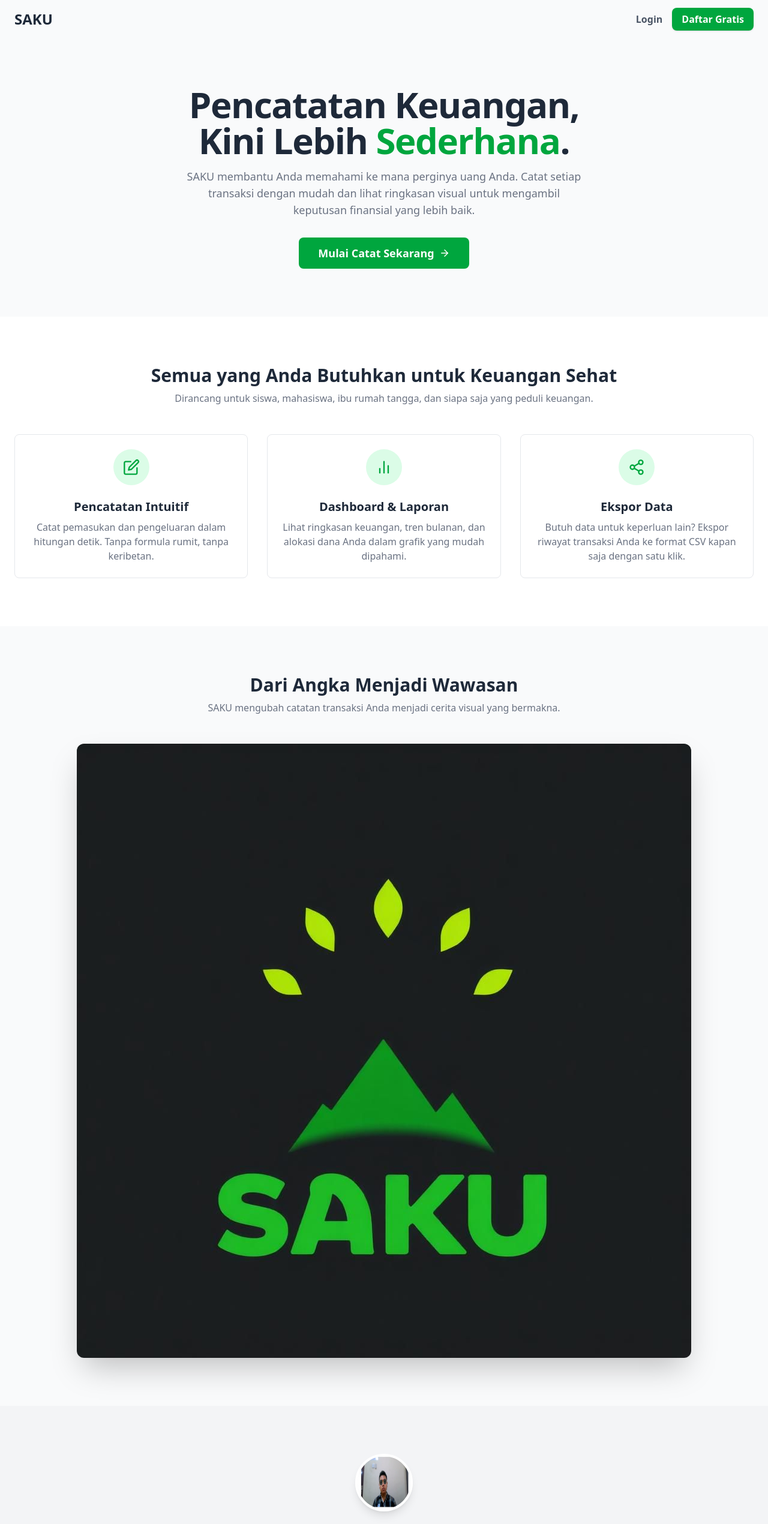
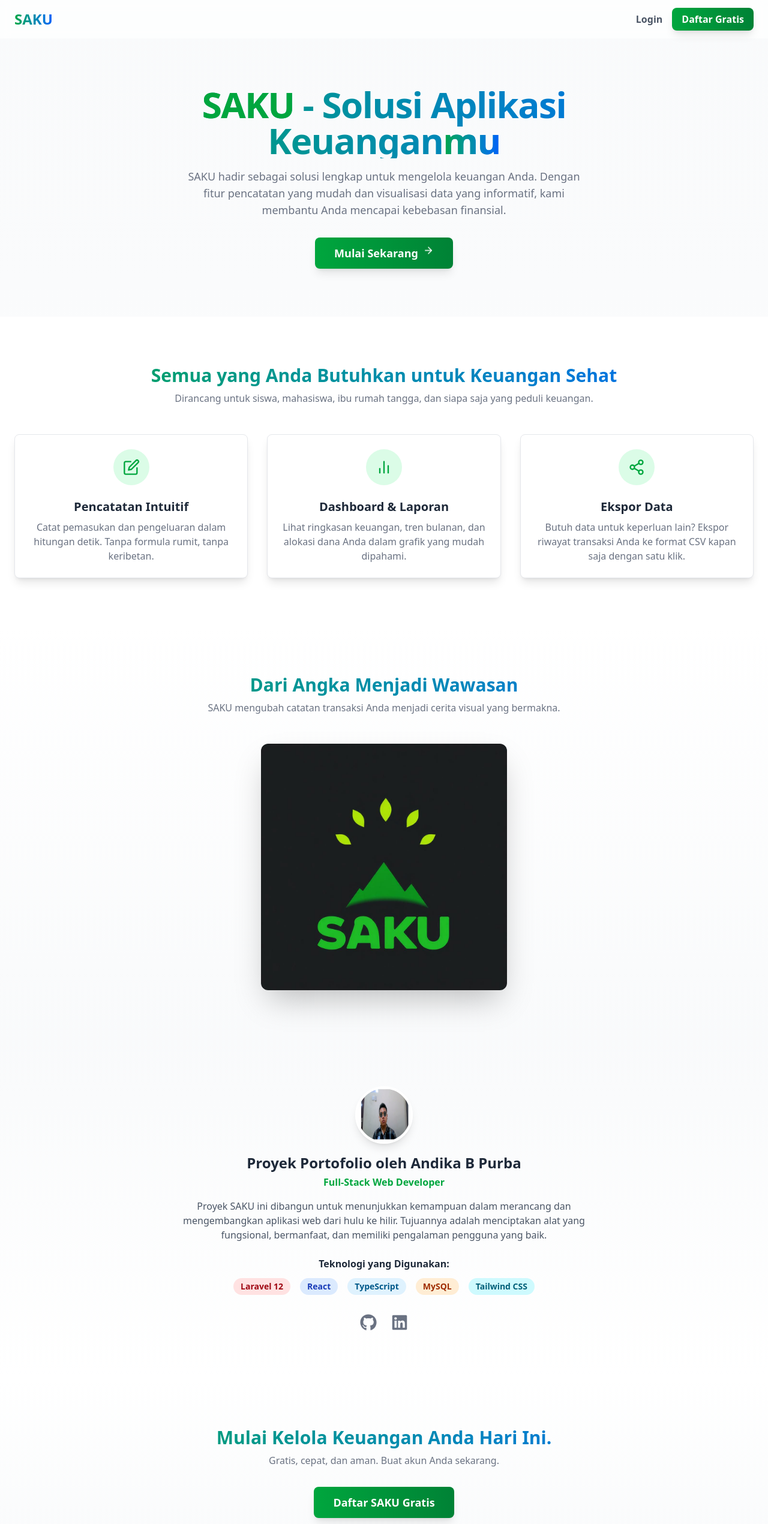
Before and after one commit to barthms/saku-react, a React (Vite) app: page /home in a window 1280 px wide. Shown: the top 2541 px of the page at 60% size. Built offline with nearby package versions, Linux system fonts and the light colour scheme.

Commit message:
Changes UI

```diff
--- a/package.json
+++ b/package.json
@@ -14,6 +14,7 @@
     "@tailwindcss/vite": "^4.1.11",
     "axios": "^1.9.0",
     "chart.js": "^4.5.0",
+    "framer-motion": "^12.23.0",
     "react": "^19.1.0",
     "react-chartjs-2": "^5.3.0",
     "react-dom": "^19.1.0",
--- a/src/pages/LandingPages.tsx
+++ b/src/pages/LandingPages.tsx
@@ -5,63 +5,95 @@ import { Link } from 'react-router-dom';
 import { FiArrowRight, FiEdit, FiBarChart2, FiShare2 } from 'react-icons/fi';
 import { FaGithub, FaLinkedin } from 'react-icons/fa';
 import { Footer } from '../components/layout/Footer';
-// Ganti dengan path gambar mockup Anda
-import dashboardMockup from '../assets/pixlr-image-generator-686ce86fe8f2d41b55745837.png'; // Pastikan nama file mockup sesuai
-import yourPhoto from '../assets/muka perpus.jpg'; // Siapkan foto Anda
+import { motion } from 'framer-motion';
+import dashboardMockup from '../assets/pixlr-image-generator-686ce86fe8f2d41b55745837.png';
+import yourPhoto from '../assets/muka perpus.jpg';
 
-// Komponen kecil untuk kartu fitur
 const FeatureCard = ({ icon, title, children }: { icon: React.ReactNode, title: string, children: React.ReactNode }) => (
-    <div className="bg-white p-6 rounded-lg border border-gray-200 text-center transform hover:scale-105 transition-transform duration-300">
-        <div className="inline-block p-4 bg-green-100 text-green-600 rounded-full">
+    <motion.div
+        whileHover={{ scale: 1.05 }}
+        whileTap={{ scale: 0.95 }}
+        className="bg-white p-6 rounded-lg border border-gray-200 text-center shadow-lg hover:shadow-xl transition-all duration-300"
+    >
+        <motion.div
+            initial={{ rotate: 0 }}
+            whileHover={{ rotate: 360 }}
+            transition={{ duration: 0.5 }}
+            className="inline-block p-4 bg-green-100 text-green-600 rounded-full"
+        >
             {icon}
-        </div>
+        </motion.div>
         <h3 className="text-xl font-bold mt-4 mb-2">{title}</h3>
         <p className="text-gray-500">{children}</p>
-    </div>
+    </motion.div>
 );
 
 export function LandingPage() {
-    // Ganti dengan nama dan link Anda
     const yourName = "Andika B Purba";
     const githubUrl = "https://github.com/barthms";
     const linkedinUrl = "https://www.linkedin.com/in/andikaPurba/";
 
     return (
-        <div className="bg-gray-50 text-gray-800 font-sans">
-            {/* 1. Header & Navigasi */}
-            <header className="container mx-auto px-6 py-4 flex justify-between items-center">
-                <h1 className="text-2xl font-bold">SAKU</h1>
+        <div className="bg-gradient-to-b from-gray-50 to-white text-gray-800 font-sans">
+            <header className="container mx-auto px-6 py-4 flex justify-between items-center backdrop-blur-sm bg-white/70 fixed top-0 left-0 right-0 z-50">
+                <motion.h1
+                    initial={{ x: -100, opacity: 0 }}
+                    animate={{ x: 0, opacity: 1 }}
+                    className="text-2xl font-bold bg-gradient-to-r from-green-600 to-blue-600 text-transparent bg-clip-text"
+                >
+                    SAKU
+                </motion.h1>
                 <div className="space-x-4">
-                    <Link to="/login" className="text-gray-600 font-semibold hover:text-green-600">Login</Link>
-                    <Link to="/register" className="bg-green-600 text-white font-semibold py-2 px-4 rounded-lg hover:bg-green-700 transition-colors shadow-sm hover:shadow-md">
+                    <Link to="/login" className="text-gray-600 font-semibold hover:text-green-600 transition-colors">Login</Link>
+                    <motion.div
+                        whileHover={{ scale: 1.05 }}
+                        whileTap={{ scale: 0.95 }}
+                        className="inline-block"
+                    >
+                        <Link to="/register" className="bg-gradient-to-r from-green-600 to-green-700 text-white font-semibold py-2 px-4 rounded-lg transition-all shadow-lg hover:shadow-xl">
                             Daftar Gratis
                         </Link>
+                    </motion.div>
                 </div>
             </header>
 
-            <main>
-                {/* 2. Hero Section */}
-                <section className="text-center py-20 px-6">
-                    <h1 className="text-4xl md:text-6xl font-extrabold tracking-tight">
-                        Pencatatan Keuangan, <br className="hidden md:block" /> Kini Lebih <span className="text-green-600">Sederhana</span>.
+            <main className="pt-16">
+                <motion.section
+                    initial={{ opacity: 0, y: 20 }}
+                    animate={{ opacity: 1, y: 0 }}
+                    transition={{ duration: 0.8 }}
+                    className="text-center py-20 px-6"
+                >
+                    <h1 className="text-4xl md:text-6xl font-extrabold tracking-tight bg-gradient-to-r from-green-600 to-blue-600 text-transparent bg-clip-text">
+                        <span className="text-green-600">SAKU</span> - Solusi Aplikasi <br className="hidden md:block" /> Keuangan<span className="text-transparent bg-clip-text bg-gradient-to-r from-green-600 to-blue-600">mu</span>
                     </h1>
                     <p className="mt-4 max-w-2xl mx-auto text-lg text-gray-500">
-                        SAKU membantu Anda memahami ke mana perginya uang Anda. Catat setiap transaksi dengan mudah dan lihat ringkasan visual untuk mengambil keputusan finansial yang lebih baik.
+                        SAKU hadir sebagai solusi lengkap untuk mengelola keuangan Anda. Dengan fitur pencatatan yang mudah dan visualisasi data yang informatif, kami membantu Anda mencapai kebebasan finansial.
                     </p>
-                    <div className="mt-8">
-                        <Link to="/register" className="inline-flex items-center gap-2 bg-green-600 text-white font-bold py-3 px-8 rounded-lg text-lg hover:bg-green-700 transition-transform hover:scale-105">
-                            Mulai Catat Sekarang <FiArrowRight />
+                    <motion.div
+                        className="mt-8"
+                        whileHover={{ scale: 1.05 }}
+                        whileTap={{ scale: 0.95 }}
+                    >
+                        <Link to="/register" className="inline-flex items-center gap-2 bg-gradient-to-r from-green-600 to-green-700 text-white font-bold py-3 px-8 rounded-lg text-lg transition-all shadow-lg hover:shadow-xl">
+                            Mulai Sekarang <FiArrowRight className="animate-bounce" />
                         </Link>
-                    </div>
-                </section>
+                    </motion.div>
+                </motion.section>
 
-                {/* 3. Fitur Unggulan */}
                 <section className="py-20 bg-white">
                     <div className="container mx-auto px-6">
-                        <div className="text-center mb-12">
-                            <h2 className="text-3xl font-bold">Semua yang Anda Butuhkan untuk Keuangan Sehat</h2>
+                        <motion.div
+                            initial={{ opacity: 0, y: 20 }}
+                            whileInView={{ opacity: 1, y: 0 }}
+                            viewport={{ once: true }}
+                            className="text-center mb-12"
+                        >
+                            <h2 className="text-3xl font-bold bg-gradient-to-r from-green-600 to-blue-600 text-transparent bg-clip-text">
+                                Semua yang Anda Butuhkan untuk Keuangan Sehat
+                            </h2>
                             <p className="text-gray-500 mt-2">Dirancang untuk siswa, mahasiswa, ibu rumah tangga, dan siapa saja yang peduli keuangan.</p>
-                        </div>
+                        </motion.div>
                         <div className="grid md:grid-cols-3 gap-8">
                             <FeatureCard icon={<FiEdit size={28} />} title="Pencatatan Intuitif">
                                 Catat pemasukan dan pengeluaran dalam hitungan detik. Tanpa formula rumit, tanpa keribetan.
@@ -76,60 +108,116 @@ export function LandingPage() {
                     </div>
                 </section>
 
-                {/* 4. Visual Showcase */}
-                <section className="py-20 px-6">
+                <section className="py-20 px-6 bg-gradient-to-b from-white to-gray-50">
                     <div className="container mx-auto">
-                        <div className="text-center mb-12">
-                            <h2 className="text-3xl font-bold">Dari Angka Menjadi Wawasan</h2>
+                        <motion.div
+                            initial={{ opacity: 0, y: 20 }}
+                            whileInView={{ opacity: 1, y: 0 }}
+                            viewport={{ once: true }}
+                            className="text-center mb-12"
+                        >
+                            <h2 className="text-3xl font-bold bg-gradient-to-r from-green-600 to-blue-600 text-transparent bg-clip-text">
+                                Dari Angka Menjadi Wawasan
+                            </h2>
                             <p className="text-gray-500 mt-2">SAKU mengubah catatan transaksi Anda menjadi cerita visual yang bermakna.</p>
-                        </div>
-                        <img src={dashboardMockup} alt="SAKU Dashboard Mockup" className="rounded-xl shadow-2xl mx-auto" />
+                        </motion.div>
+                        <motion.img
+                            initial={{ opacity: 0, scale: 0.8 }}
+                            whileInView={{ opacity: 1, scale: 1 }}
+                            viewport={{ once: true }}
+                            transition={{ duration: 0.5 }}
+                            src={dashboardMockup}
+                            alt="SAKU Dashboard Mockup"
+                            className="rounded-xl shadow-2xl mx-auto hover:shadow-3xl transition-shadow duration-300 w-2/3 md:w-1/2 lg:w-1/3"
+                        />
                     </div>
                 </section>
 
-                {/* 5. Developer Spotlight (Bagian Portofolio) */}
-                <section className="py-20 bg-gray-100">
+                <section className="py-20 bg-gradient-to-b from-gray-50 to-white">
                     <div className="container mx-auto px-6 text-center">
-                        <img src={yourPhoto} alt={yourName} className="w-24 h-24 rounded-full mx-auto mb-4 border-4 border-white shadow-lg" />
+                        <motion.img
+                            initial={{ scale: 0 }}
+                            whileInView={{ scale: 1 }}
+                            viewport={{ once: true }}
+                            transition={{ type: "spring", stiffness: 260, damping: 20 }}
+                            src={yourPhoto}
+                            alt={yourName}
+                            className="w-24 h-24 rounded-full mx-auto mb-4 border-4 border-white shadow-lg"
+                        />
+                        <motion.div
+                            initial={{ opacity: 0, y: 20 }}
+                            whileInView={{ opacity: 1, y: 0 }}
+                            viewport={{ once: true }}
+                        >
                             <h3 className="text-2xl font-bold">Proyek Portofolio oleh {yourName}</h3>
                             <p className="text-green-600 font-semibold mt-1">Full-Stack Web Developer</p>
                             <p className="max-w-2xl mx-auto text-gray-600 mt-4">
                                 Proyek SAKU ini dibangun untuk menunjukkan kemampuan dalam merancang dan mengembangkan aplikasi web dari hulu ke hilir. Tujuannya adalah menciptakan alat yang fungsional, bermanfaat, dan memiliki pengalaman pengguna yang baik.
                             </p>
-                        <div className="mt-6">
+                        </motion.div>
+                        <motion.div
+                            initial={{ opacity: 0, y: 20 }}
+                            whileInView={{ opacity: 1, y: 0 }}
+                            viewport={{ once: true }}
+                            className="mt-6"
+                        >
                             <h4 className="font-semibold mb-3">Teknologi yang Digunakan:</h4>
                             <div className="flex justify-center flex-wrap gap-x-4 gap-y-2">
-                                <span className="bg-red-100 text-red-800 px-3 py-1 rounded-full text-sm font-semibold">Laravel 12</span>
-                                <span className="bg-blue-100 text-blue-800 px-3 py-1 rounded-full text-sm font-semibold">React</span>
-                                <span className="bg-sky-100 text-sky-800 px-3 py-1 rounded-full text-sm font-semibold">TypeScript</span>
-                                <span className="bg-orange-100 text-orange-800 px-3 py-1 rounded-full text-sm font-semibold">MySQL</span>
-                                <span className="bg-cyan-100 text-cyan-800 px-3 py-1 rounded-full text-sm font-semibold">Tailwind CSS</span>
+                                <motion.span whileHover={{ scale: 1.1 }} className="bg-red-100 text-red-800 px-3 py-1 rounded-full text-sm font-semibold">Laravel 12</motion.span>
+                                <motion.span whileHover={{ scale: 1.1 }} className="bg-blue-100 text-blue-800 px-3 py-1 rounded-full text-sm font-semibold">React</motion.span>
+                                <motion.span whileHover={{ scale: 1.1 }} className="bg-sky-100 text-sky-800 px-3 py-1 rounded-full text-sm font-semibold">TypeScript</motion.span>
+                                <motion.span whileHover={{ scale: 1.1 }} className="bg-orange-100 text-orange-800 px-3 py-1 rounded-full text-sm font-semibold">MySQL</motion.span>
+                                <motion.span whileHover={{ scale: 1.1 }} className="bg-cyan-100 text-cyan-800 px-3 py-1 rounded-full text-sm font-semibold">Tailwind CSS</motion.span>
                             </div>
-                        </div>
+                        </motion.div>
                         <div className="flex justify-center gap-6 mt-8">
-                            <a href={githubUrl} target="_blank" rel="noopener noreferrer" className="text-gray-500 hover:text-gray-800"><FaGithub size={28} /></a>
-                            <a href={linkedinUrl} target="_blank" rel="noopener noreferrer" className="text-gray-500 hover:text-blue-700"><FaLinkedin size={28} /></a>
+                            <motion.a
+                                whileHover={{ scale: 1.2, rotate: 360 }}
+                                transition={{ duration: 0.3 }}
+                                href={githubUrl}
+                                target="_blank"
+                                rel="noopener noreferrer"
+                                className="text-gray-500 hover:text-gray-800"
+                            >
+                                <FaGithub size={28} />
+                            </motion.a>
+                            <motion.a
+                                whileHover={{ scale: 1.2, rotate: 360 }}
+                                transition={{ duration: 0.3 }}
+                                href={linkedinUrl}
+                                target="_blank"
+                                rel="noopener noreferrer"
+                                className="text-gray-500 hover:text-blue-700"
+                            >
+                                <FaLinkedin size={28} />
+                            </motion.a>
                         </div>
                     </div>
                 </section>
 
-                 {/* 6. Final Call-to-Action */}
-                 <section className="text-center py-20 px-6">
-                    <h2 className="text-3xl font-bold">Mulai Kelola Keuangan Anda Hari Ini.</h2>
+                <motion.section
+                    initial={{ opacity: 0, y: 20 }}
+                    whileInView={{ opacity: 1, y: 0 }}
+                    viewport={{ once: true }}
+                    className="text-center py-20 px-6 bg-gradient-to-b from-white to-gray-50"
+                >
+                    <h2 className="text-3xl font-bold bg-gradient-to-r from-green-600 to-blue-600 text-transparent bg-clip-text">
+                        Mulai Kelola Keuangan Anda Hari Ini.
+                    </h2>
                     <p className="text-gray-500 mt-2">Gratis, cepat, dan aman. Buat akun Anda sekarang.</p>
-                    <div className="mt-8">
-                        <Link to="/register" className="inline-flex items-center gap-2 bg-green-600 text-white font-bold py-3 px-8 rounded-lg text-lg hover:bg-green-700 transition-transform hover:scale-105">
+                    <motion.div
+                        className="mt-8"
+                        whileHover={{ scale: 1.05 }}
+                        whileTap={{ scale: 0.95 }}
+                    >
+                        <Link to="/register" className="inline-flex items-center gap-2 bg-gradient-to-r from-green-600 to-green-700 text-white font-bold py-3 px-8 rounded-lg text-lg shadow-lg hover:shadow-xl transition-all">
                             Daftar SAKU Gratis
                         </Link>
-                    </div>
-                </section>
+                    </motion.div>
+                </motion.section>
             </main>
 
-             {/* 7. Footer */}
             <footer className="bg-white border-t">
-                {/* <div className="container mx-auto px-6 py-6 text-center text-gray-500 text-sm">
-                    © {new Date().getFullYear()} SAKU. Sebuah Proyek Portofolio oleh {yourName}.
-                </div> */}
                 <Footer />
             </footer>
         </div>
--- a/src/pages/RegisterPage.tsx
+++ b/src/pages/RegisterPage.tsx
@@ -3,7 +3,7 @@ import React, { useState } from 'react';
 import { Link, useNavigate } from 'react-router-dom';
 import { registerAPI } from '../api/auth';
 import { Card } from '../components/ui/Card';
-import { FiUserPlus } from 'react-icons/fi';
+import { FiUserPlus, FiHome } from 'react-icons/fi';
 
 export default function RegisterPage() {
     const navigate = useNavigate();
@@ -41,7 +41,10 @@ export default function RegisterPage() {
     return (
         <div className="min-h-screen bg-gray-50 flex flex-col justify-center items-center p-4">
             <div className="mb-8 text-center">
-                <h1 className="text-4xl font-bold text-gray-800">SAKU</h1>
+                <Link to="/home" className="flex items-center justify-center gap-2 hover:text-green-600 transition-colors duration-300">
+                    <FiHome className="text-3xl" />
+                    <h1 className="text-4xl font-bold text-gray-800">SAKU</h1>
+                </Link>
                 <p className="text-gray-500 mt-2">Buat akun baru untuk mulai perjalanan finansial Anda.</p>
             </div>
             <Card className="w-full max-w-md">
@@ -70,7 +73,7 @@ export default function RegisterPage() {
 
                     <div className="pt-2">
                         <button type="submit" disabled={isLoading} className="w-full flex justify-center items-center gap-2 bg-green-600 text-white font-semibold py-3 px-4 rounded-lg hover:bg-green-700 disabled:opacity-50 transition-all duration-300">
-                           {isLoading ? 'Mendaftar...' : <> <FiUserPlus /> Buat Akun </>}
+                            {isLoading ? 'Mendaftar...' : <> <FiUserPlus /> Buat Akun </>}
                         </button>
                     </div>
                 </form>
```
Also changed, not shown: 1 other file (tests, documents, lock files or other folders). Lines whose indentation alone changed are shown as unchanged.
